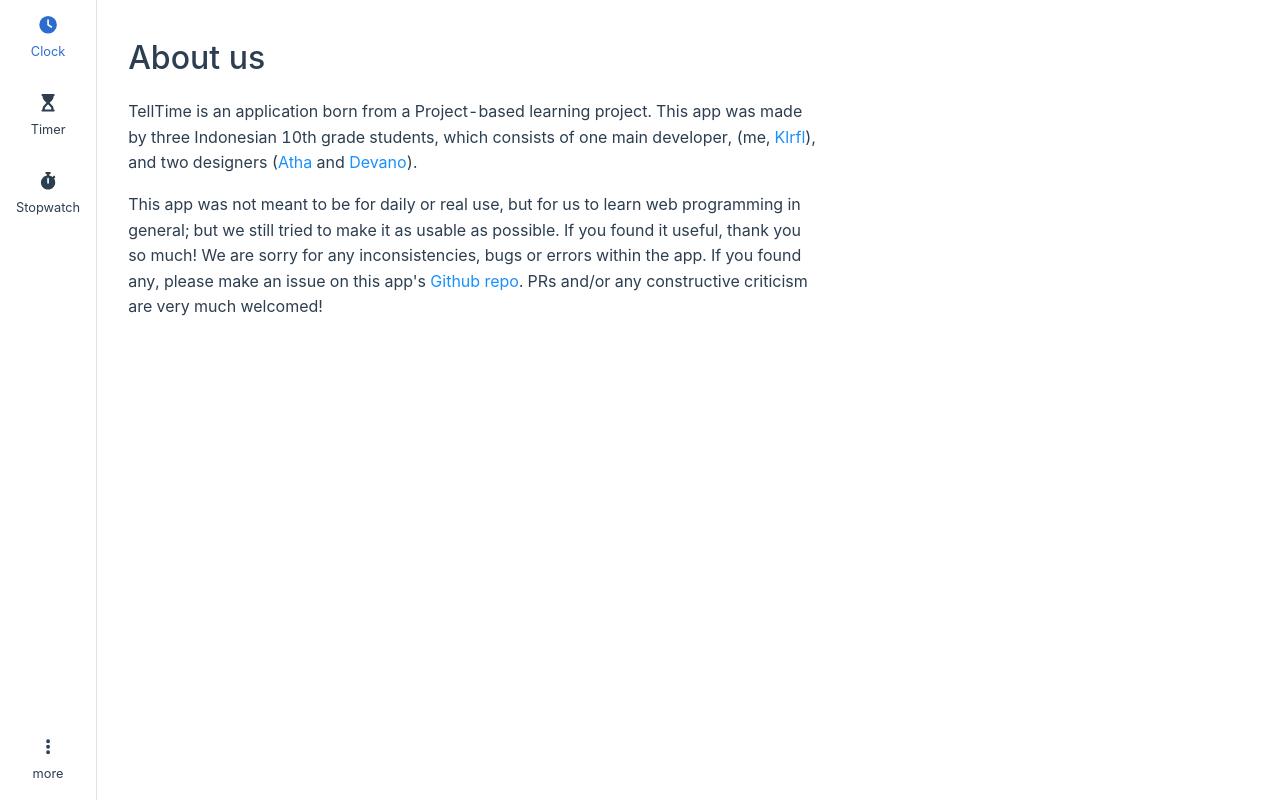
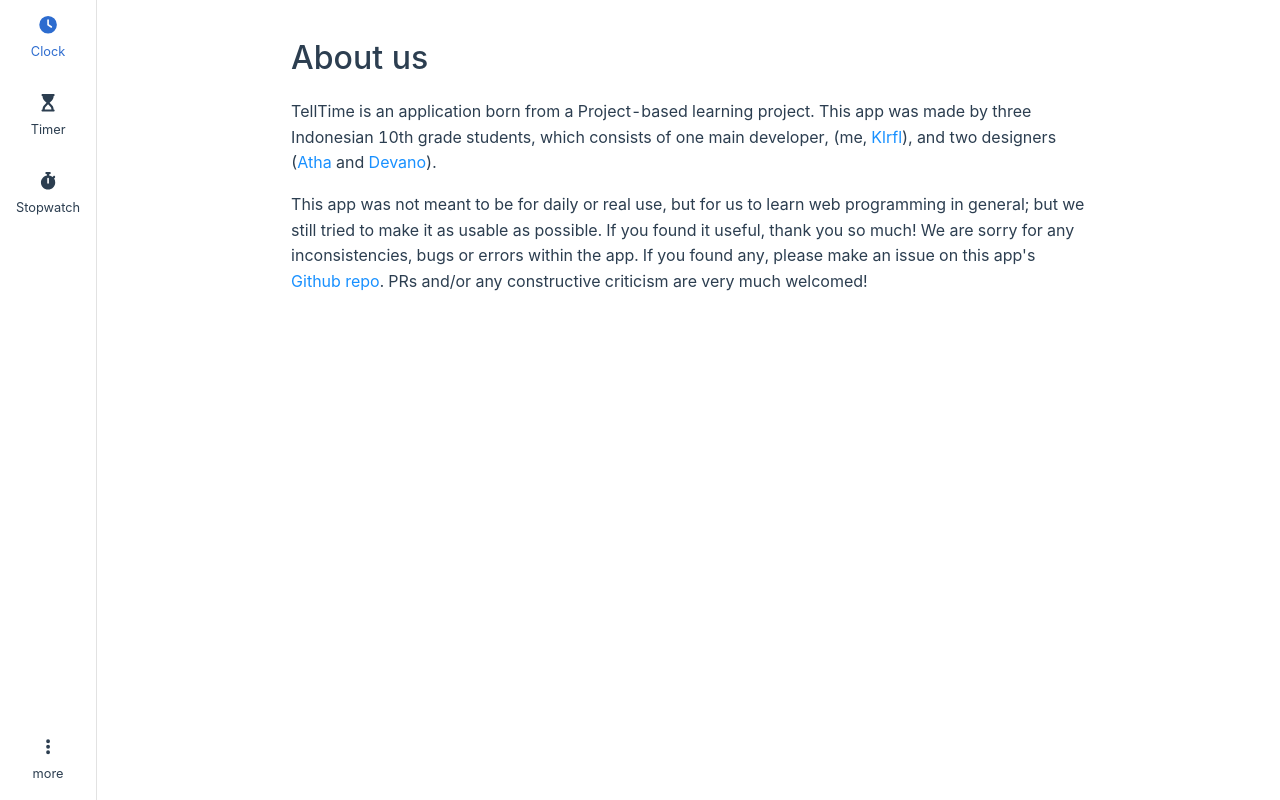
Before and after one commit to Klrfl/TellTime, a Vue app: page /about-us in a window 1280 px wide. Built offline with nearby package versions, Linux system fonts and the light colour scheme.

Commit message:
change layout

```diff
--- a/src/layouts/ContentOnly.vue
+++ b/src/layouts/ContentOnly.vue
@@ -7,7 +7,8 @@
 <style scoped>
 main {
   flex-grow: 1;
-  max-width: 75ch;
+  max-width: 85ch;
   padding: 2rem;
+  margin-inline: auto;
 }
 </style>
```
